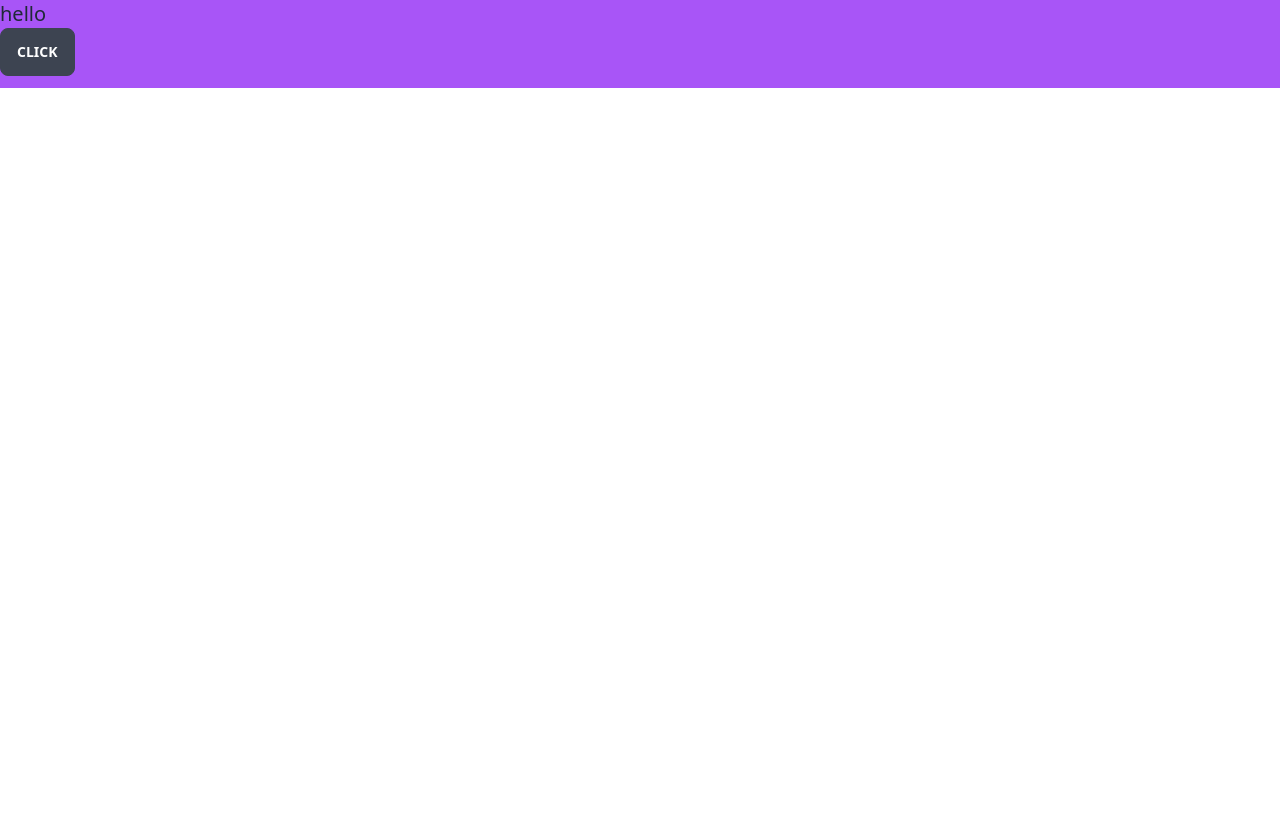
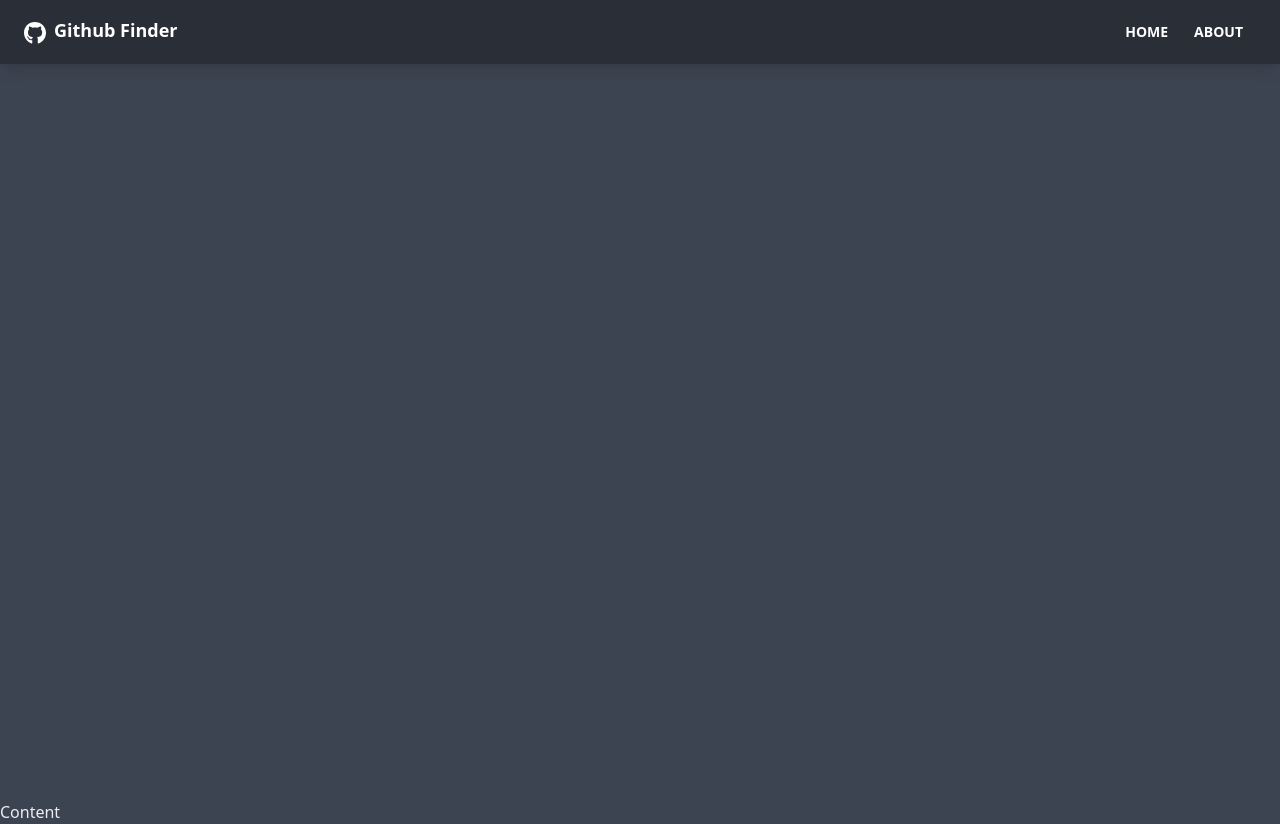
Before and after one commit to taibuharoub/github-finder, a React (Create React App) app: page / in a window 1280 px wide. Before the commit the page ends 800 px from the top, so only its background shows below. Built offline with nearby package versions, Linux system fonts and the light colour scheme.

Commit message:
Navbar component

```diff
--- a/package.json
+++ b/package.json
@@ -9,6 +9,8 @@
     "daisyui": "^1.22.2",
     "react": "^17.0.2",
     "react-dom": "^17.0.2",
+    "react-icons": "^4.3.1",
+    "react-router-dom": "^6.2.1",
     "react-scripts": "5.0.0",
     "web-vitals": "^2.1.3"
   },
--- a/public/index.html
+++ b/public/index.html
@@ -1,5 +1,5 @@
 <!DOCTYPE html>
-<html lang="en">
+<html lang="en" data-theme="dark">
   <head>
     <meta charset="utf-8" />
     <link rel="icon" href="%PUBLIC_URL%/favicon.ico" />
--- a/src/App.js
+++ b/src/App.js
@@ -1,10 +1,14 @@
+import { BrowserRouter as Router, Route } from "react-router-dom";
+import Navbar from "./components/layout/Navbar";
+
 function App() {
   return (
-    <div className="bg-purple-500">
-      <h1 className="text-xl">hello</h1>
-      {/* test daisy ui  */}
-      <button className="btn mb-3">Click</button>
-    </div>
+    <Router>
+      <div className="flex flex-col justify-between h-screen">
+        <Navbar />
+      </div>
+      <main>Content</main>
+    </Router>
   );
 }
 
--- /dev/null
+++ b/src/components/layout/Navbar.js
@@ -0,0 +1,39 @@
+import { FaGithub } from "react-icons/fa";
+import { Link } from "react-router-dom";
+import PropTypes from "prop-types";
+
+function Navbar({ title }) {
+  return (
+    // daisyui classes eg navbar
+    <nav className="navbar mb-12 shadow-lg bg-neutral text-neutral-content">
+      <div className="container mx-auto">
+        <div className="flex-none px-2 mx-2">
+          <FaGithub className="inline pr-2 text-3xl" />
+          <Link to="/" className="text-lg font-bold">
+            {title}
+          </Link>
+        </div>
+
+        <div className="flex-1 px-2 mx-2">
+          <div className="flex justify-end">
+            <Link to="/" className="btn btn-ghost btn-sm rounded-btn">
+              Home
+            </Link>
+            <Link to="/about" className="btn btn-ghost btn-sm rounded-btn">
+              About
+            </Link>
+          </div>
+        </div>
+      </div>
+    </nav>
+  );
+}
+
+Navbar.defaultProps = {
+  title: "Github Finder",
+};
+
+Navbar.propTypes = {
+  title: PropTypes.string,
+};
+export default Navbar;
```
Also changed, not shown: 1 other file (tests, documents, lock files or other folders).
